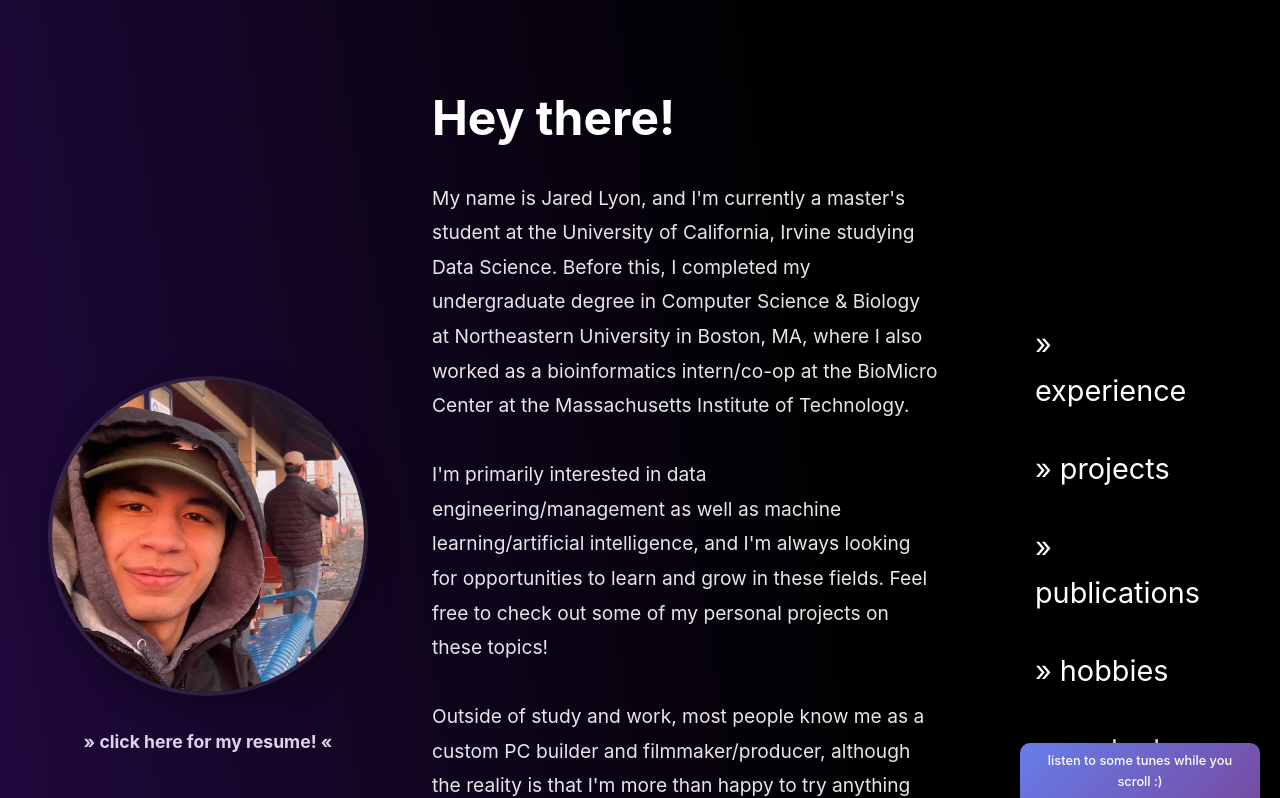
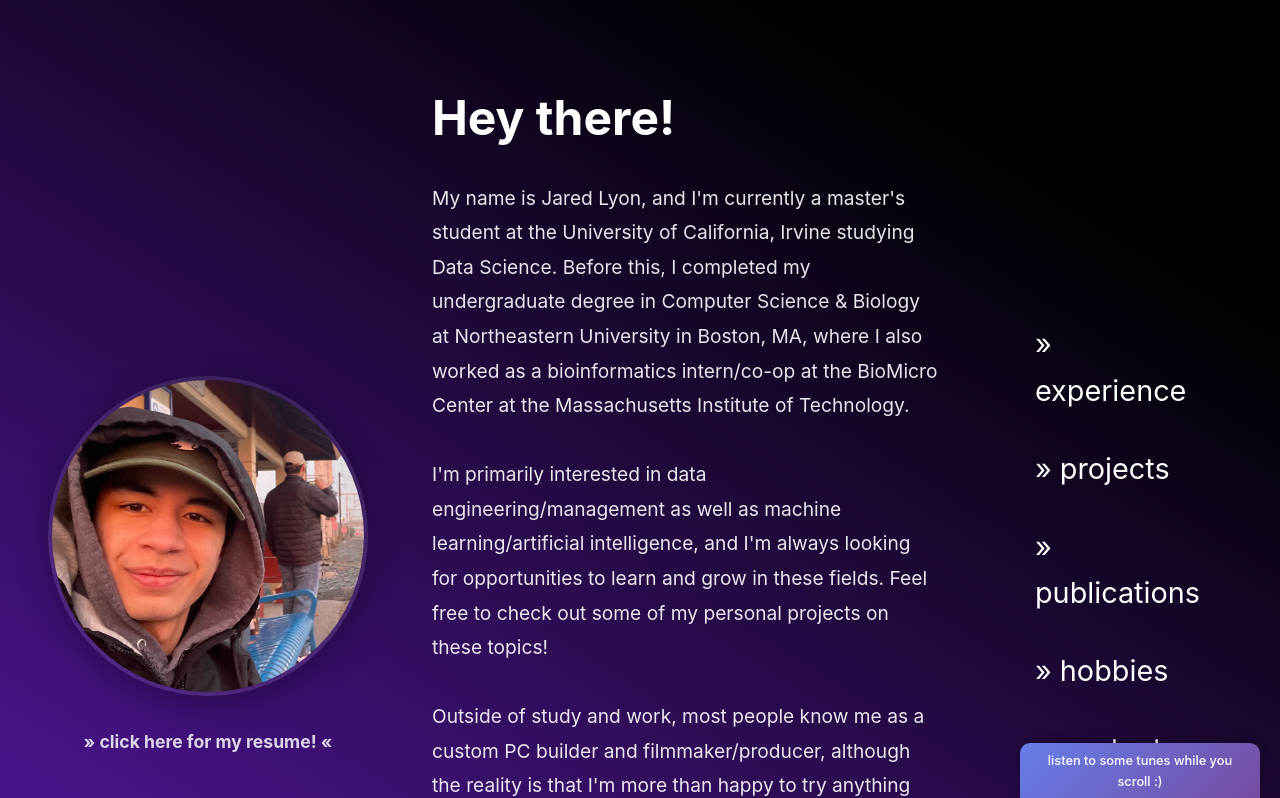
Before and after one commit to jaredlyon/JL-website, a React (Vite) app: page / in a window 1280 px wide. Shown: the top 798 px of the page. Built offline with nearby package versions, Linux system fonts and the light colour scheme.

Commit message:
fix scroll bar issue

```diff
--- a/src/App.css
+++ b/src/App.css
@@ -5,7 +5,9 @@
 }
 
 .app {
-  min-height: 100vh;
+  height: 100vh;
+  overflow-y: auto;
+  overflow-x: hidden;
   background: linear-gradient(to top right, #4a148c 0%, #000000 80%);
   font-family: -apple-system, BlinkMacSystemFont, 'Segoe UI', Roboto, Oxygen, Ubuntu, Cantarell, sans-serif;
   color: #ffffff;
@@ -762,12 +764,7 @@
   justify-content: center;
   align-items: center;
   margin-top: 2rem;
-  width: 100vw;
-  position: relative;
-  left: 50%;
-  right: 50%;
-  margin-left: -50vw;
-  margin-right: -50vw;
+  width: 100%;
 }
 
 .flower-decoration img {
--- a/src/index.css
+++ b/src/index.css
@@ -10,9 +10,10 @@ body {
   line-height: 1.6;
   color: #333;
   background-color: #ffffff;
-  min-height: 100vh;
+  height: 100vh;
+  overflow: hidden;
 }
 
 #root {
-  min-height: 100vh;
+  height: 100vh;
 }
```
